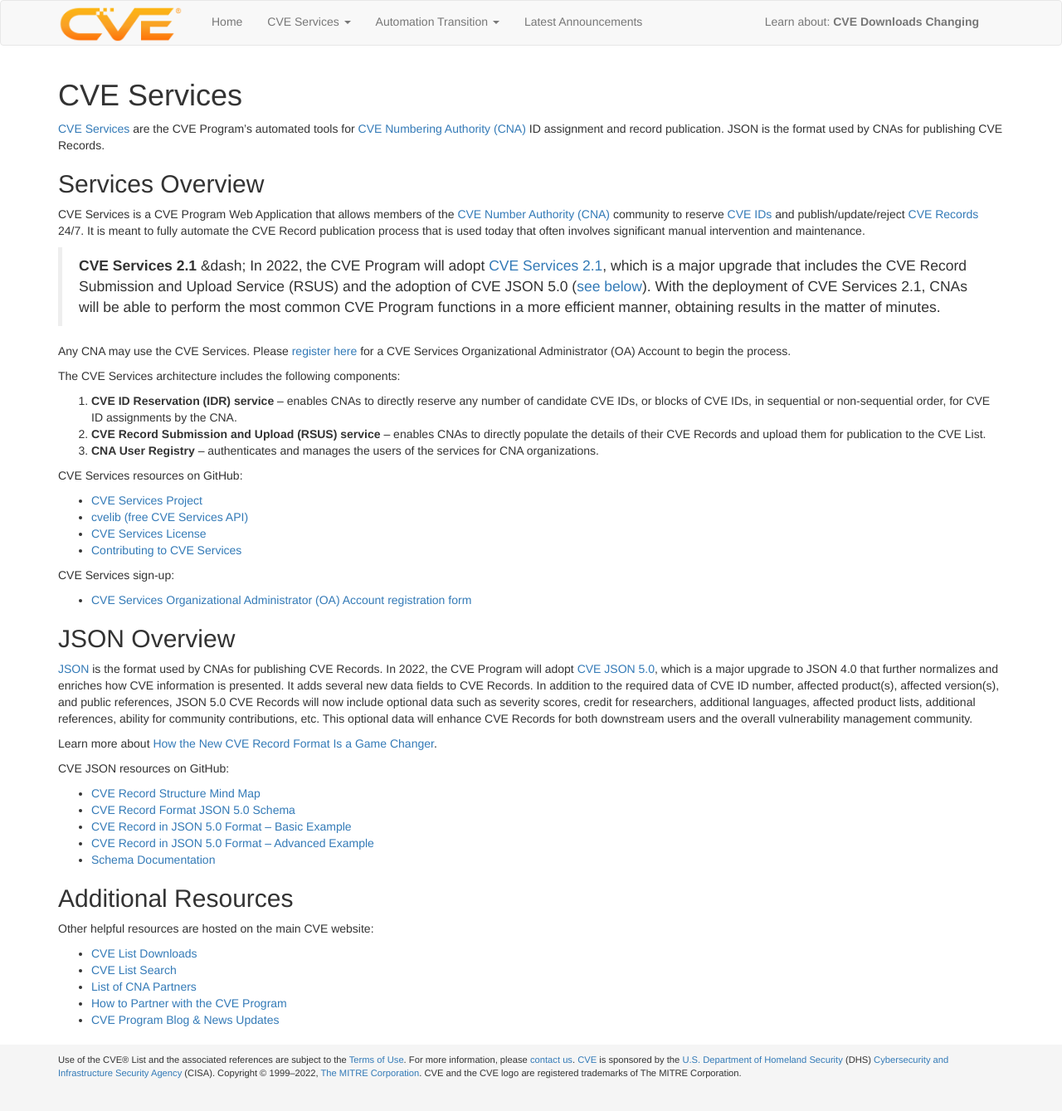
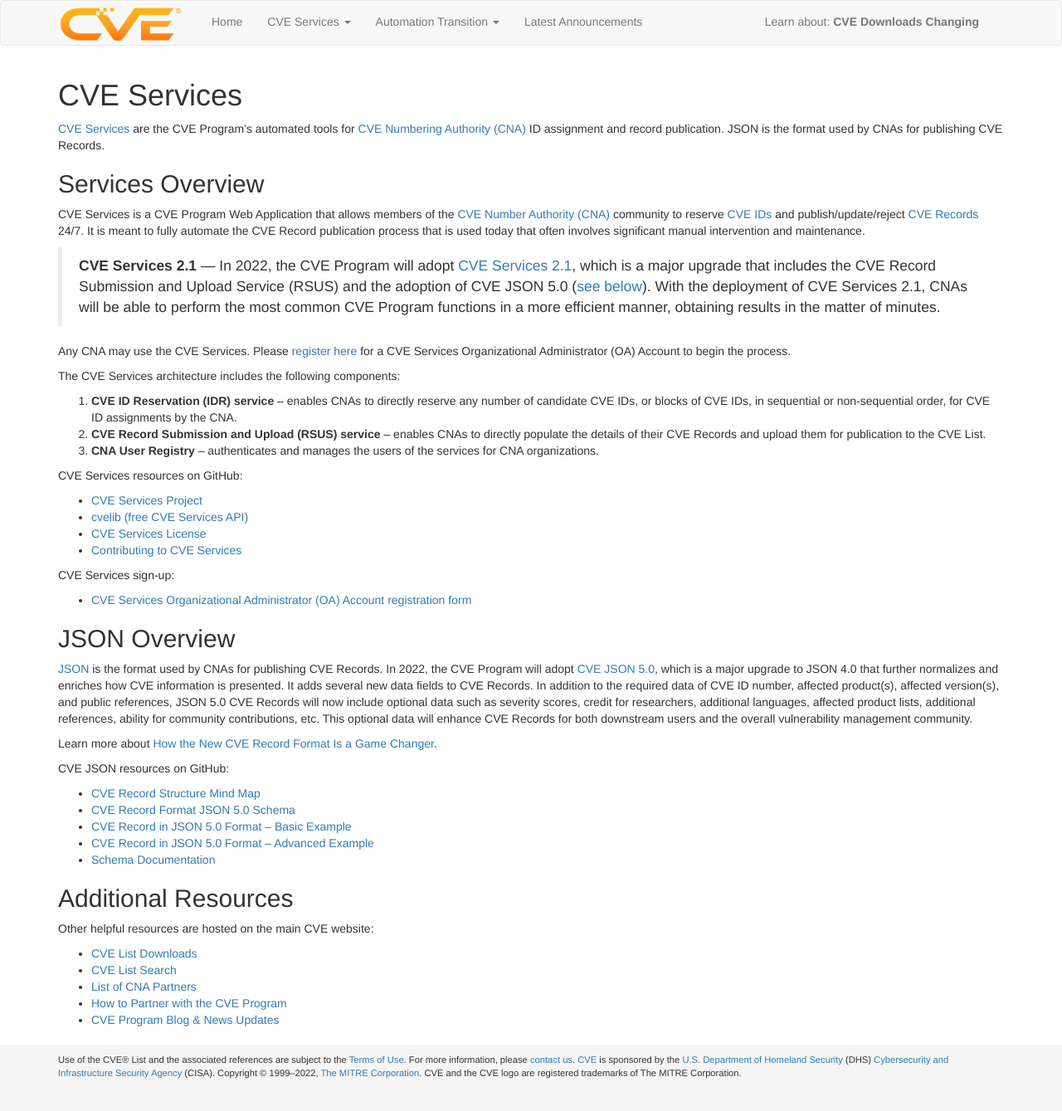
Before and after one commit to CVEProject/cveproject.github.io, a Jekyll site: the page built from automation-cve-services.md, in a window 1280 px wide. Shown: the whole page at 83% size. Built offline with Jekyll 4.4.1, drawn with Linux system fonts in a browser that asks for light colours; nearby versions of some CDN libraries; part of the change alters nothing that is shown.

Commit message:
Update automation-cve-services.md

```diff
--- a/automation-cve-services.md
+++ b/automation-cve-services.md
@@ -9,7 +9,7 @@ layout: page
 
 CVE Services is a CVE Program Web Application that allows members of the [CVE Number Authority (CNA)](https://www.cve.org/PartnerInformation/Partner#CNA) community to reserve [CVE IDs](https://www.cve.org/ResourcesSupport/Glossary?activeTerm=glossaryCVEID) and publish/update/reject [CVE Records](https://www.cve.org/ResourcesSupport/Glossary?activeTerm=glossaryRecord) 24/7. It is meant to fully automate the CVE Record publication process that is used today that often involves significant manual intervention and maintenance.
 
-><strong>CVE Services 2.1</strong> &dash; In 2022, the CVE Program will adopt [CVE Services 2.1](https://github.com/CVEProject/cve-services#project), which is a major upgrade that includes the CVE Record Submission and Upload Service (RSUS) and the adoption of CVE JSON 5.0 ([see below](https://cveproject.github.io/automation-cve-services#json-overview)). With the deployment of CVE Services 2.1, CNAs will be able to perform the most common CVE Program functions in a more efficient manner, obtaining results in the matter of minutes.
+><strong>CVE Services 2.1</strong> &mdash; In 2022, the CVE Program will adopt [CVE Services 2.1](https://github.com/CVEProject/cve-services#project), which is a major upgrade that includes the CVE Record Submission and Upload Service (RSUS) and the adoption of CVE JSON 5.0 ([see below](https://cveproject.github.io/automation-cve-services#json-overview)). With the deployment of CVE Services 2.1, CNAs will be able to perform the most common CVE Program functions in a more efficient manner, obtaining results in the matter of minutes.
 
 Any CNA may use the CVE Services. Please [register here](https://forms.monday.com/forms/03132d0646401f5d10d06c60e25444a1?r=use1) for a CVE Services Organizational Administrator (OA) Account to begin the process.
 
```
